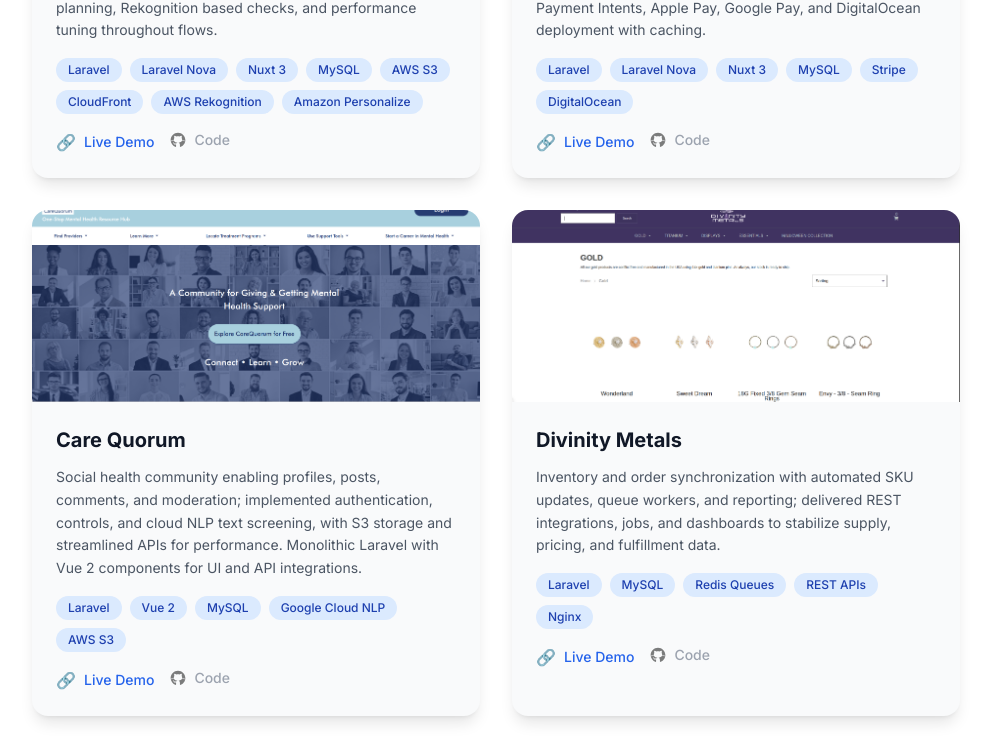
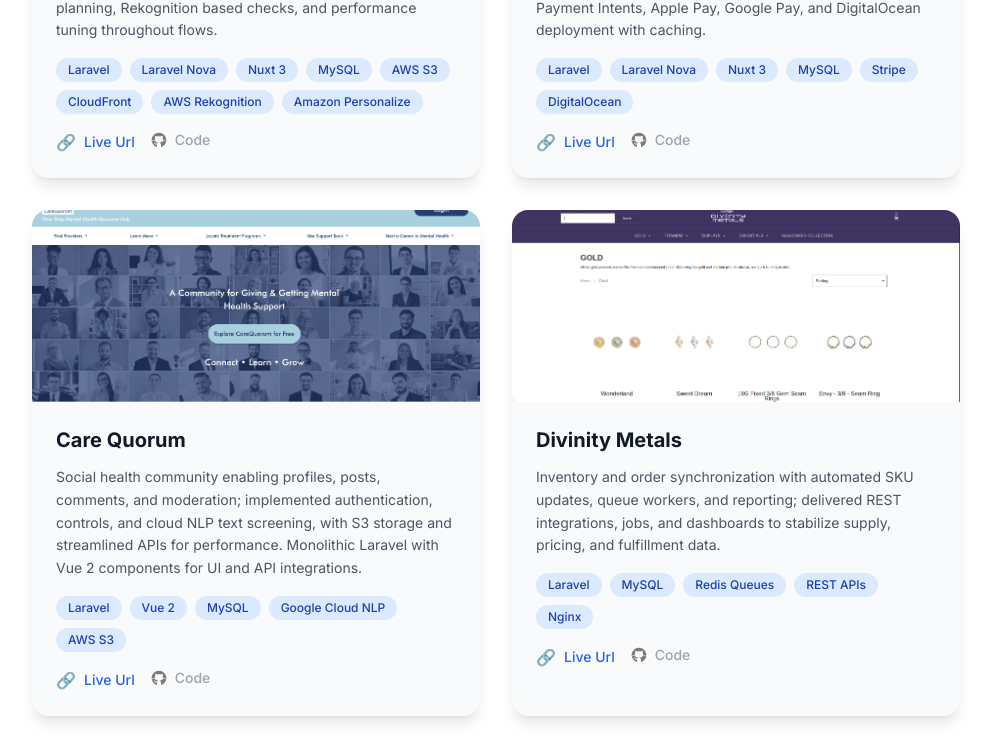
Before and after one commit to RahmatUllah-github/portfolio, a Nuxt app: page / in a window 1280 px wide. Shown: the part 2792-3537 px from the top of the page, without its empty margins (144-1135 px from the left). Built offline with nearby package versions, Linux system fonts and the light colour scheme.

Commit message:
typo fixed

```diff
--- a/components/ProjectsSection.vue
+++ b/components/ProjectsSection.vue
@@ -49,7 +49,7 @@
                 class="flex items-center space-x-2 text-blue-600 dark:text-blue-400 hover:text-blue-800 dark:hover:text-blue-300 transition-colors duration-300"
               >
                 <span>🔗</span>
-                <span class="text-sm font-medium">Live Demo</span>
+                <span class="text-sm font-medium">Live Url</span>
               </a>
               <div class="relative">
                 <a
```
